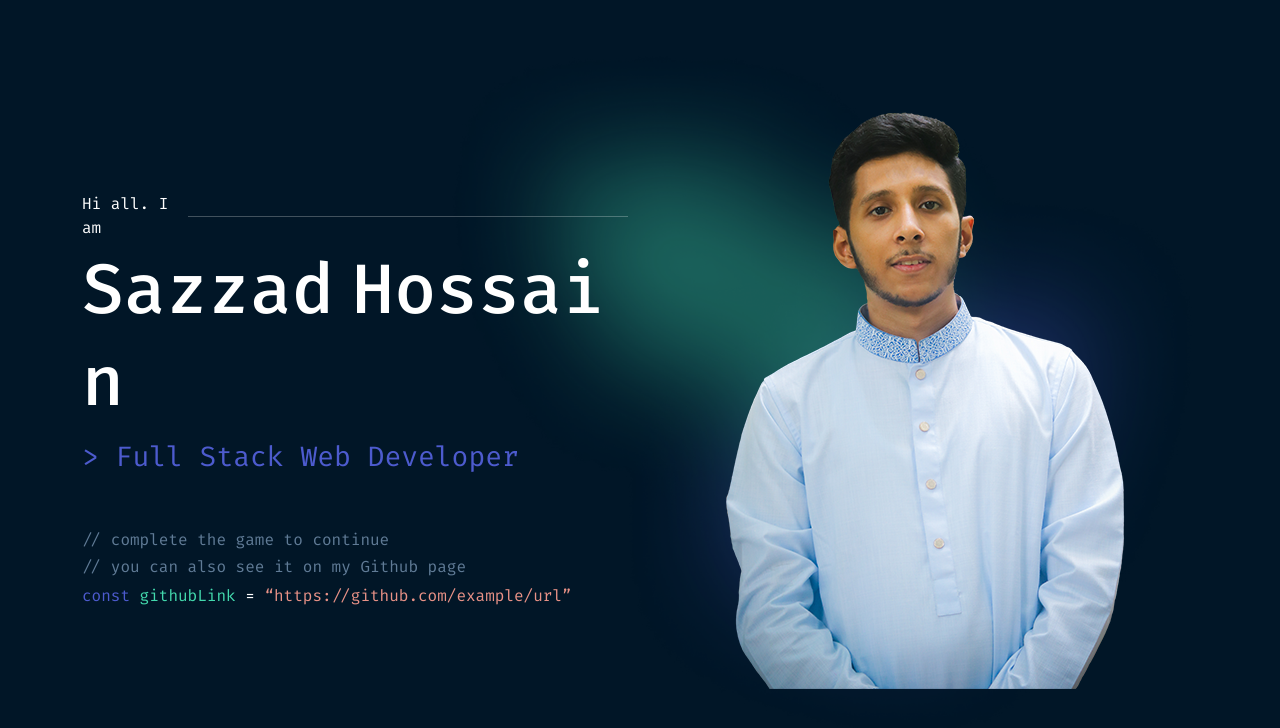
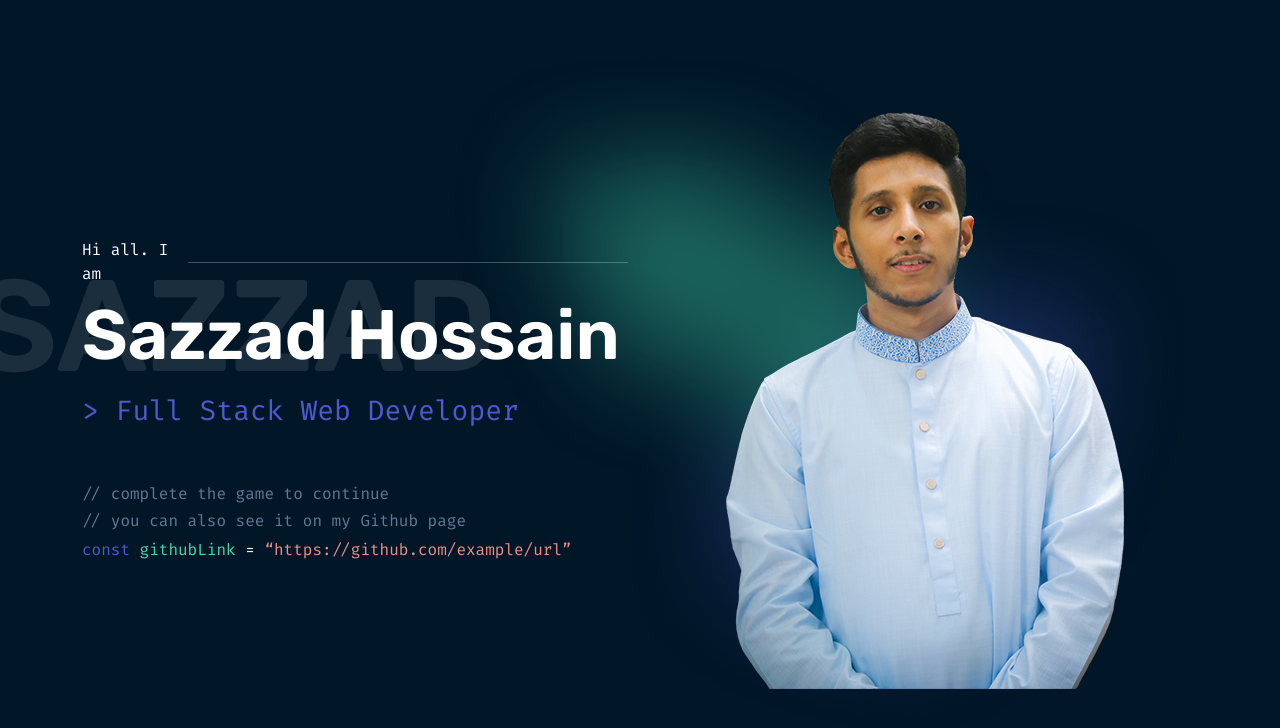
Before and after one commit to sazzadpiash/mySite2, a plain HTML site: page index.html in a window 1280 px wide. Drawn offline with nearby package versions, Linux system fonts and the light colour scheme.

Commit message:
fixed hero hover issue

```diff
--- a/css/style.css
+++ b/css/style.css
@@ -32,6 +32,21 @@ body {
 	font-weight: 400;
 }
 
+.d-rel {
+	position: relative;
+}
+
+
+.bg-text {
+	position: absolute;
+	font-size: 130px;
+	z-index: -1;
+	opacity: 0.1;
+	top: -49%;
+	left: -20%;
+	font-family: "Rubik";
+}
+
 .bg-sec {
 	background: url(../images/Background\ Blurs.png);
 	background-position: right;
@@ -57,8 +72,10 @@ body {
   animation-fill-mode: both;
   animation-iteration-count: 1;
   font-size: 70px;
-  font-weight: 500;
+  font-weight: 400;
   color: #fff;
+  font-family: "Rubik";
+  z-index: 100;
 }
 
 .text-space {
--- a/index.html
+++ b/index.html
@@ -7,7 +7,7 @@
     <!-- Google Fonts -->
     <link rel="preconnect" href="https://fonts.googleapis.com">
     <link rel="preconnect" href="https://fonts.gstatic.com" crossorigin>
-    <link href="https://fonts.googleapis.com/css2?family=Fira+Code:wght@400;500;600;700&display=swap" rel="stylesheet">
+    <link href="https://fonts.googleapis.com/css2?family=Fira+Code:wght@400;500;600;700&family=Rubik:wght@600;700&display=swap" rel="stylesheet">
     <!-- font awesome -->
     <script src="https://kit.fontawesome.com/d2a8aee2bb.js" crossorigin="anonymous"></script>
     <!-- bootstrap -->
@@ -25,7 +25,7 @@
                         <span class="me-2">Hi all. I am</span><span><hr style="width: 440px;"></span>
                     </div>
 
-                    <div class="text-area mb-2">
+                    <div class="text-area mb-2 d-rel">
                         <h1 class="text">S</h1>
                         <h1 class="text">a</h1>
                         <h1 class="text">z</h1>
@@ -40,6 +40,7 @@
                         <h1 class="text">a</h1>
                         <h1 class="text">i</h1>
                         <h1 class="text">n</h1>
+                        <h1 class="bg-text">SAZZAD</h1>
                       </div>
                     <h3 class="subtitle">&gt; Full Stack Web Developer</h3>
                     <br>
```
